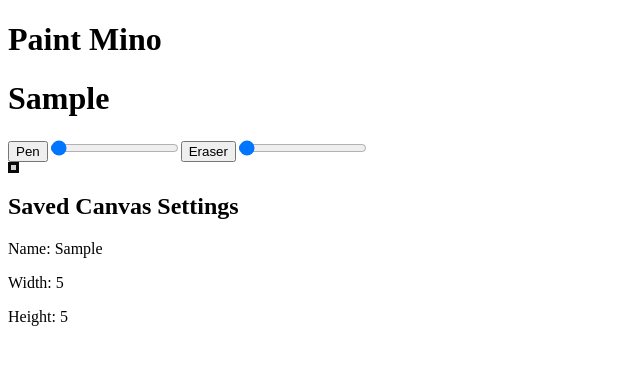
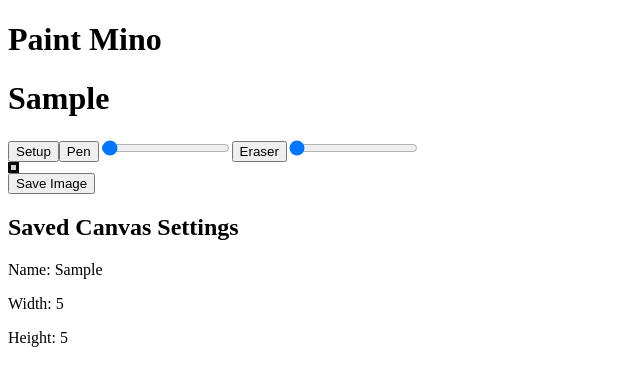
Before and after one commit to homelessAPI/Paint-Mino, a React (Vite) app in the folder paint-mino-react/: page / in a window 1280 px wide. Both pictures are taken after typing "Sample", "5", "5" into the empty fields and a click on the button "Create Canvas". Shown: the top 386 px of the page, without its empty margins (0-640 px from the left). Built offline with nearby package versions, Linux system fonts and the light colour scheme.

Commit message:
Version 0.2 can save images now.

```diff
--- a/paint-mino-react/src/App.jsx
+++ b/paint-mino-react/src/App.jsx
@@ -5,6 +5,7 @@ import Canvas from './components/canvas.jsx'
 import './App.css'
 
 function App() {
+  const savedPaintings = localStorage.getItem('myPaintings') ? JSON.parse(localStorage.getItem('myPaintings')) : [];
   const [canvasData, setCanvasData] = useState(null)
   const navigate = useNavigate()
 
@@ -30,6 +31,7 @@ function App() {
 
     <Routes>
       <Route path="/" element={
+        <div>
           <form onSubmit={handleSubmit}>
             <label htmlFor="canvasName">Canvas Name:</label>
             <input type="text" id="canvasName" name="canvasName" required />
@@ -42,6 +44,20 @@ function App() {
 
             <button type="submit">Create Canvas</button>
           </form>
+
+          <div id='savedImages'>
+            <h1>Saved Paintings</h1>
+            <div id="savedImagesContainer">
+              {savedPaintings.map((painting) =>
+              <div>
+                <img src={painting.image} />
+                <h3>painting.name</h3>
+              </div>)}
+            </div>
+          </div>
+        </div>
+
+
       }/>
       <Route path="/canvas" element={<Canvas />}/>
     </Routes>
--- a/paint-mino-react/src/components/canvas.jsx
+++ b/paint-mino-react/src/components/canvas.jsx
@@ -1,5 +1,5 @@
 
-import { useLocation } from 'react-router'
+import { useLocation, useNavigate } from 'react-router'
 import { drawingTools } from './drawingTools'
 import {useState, useRef} from 'react'
 import '../assets/CSS/canvas.css'
@@ -10,6 +10,7 @@ function Canvas() {
 
     const [activeTool, setActiveTool] = useState('pen')
 
+    const navigate = useNavigate()
     const canvasRef = useRef(null)
     const drawingtools = drawingTools()
 
@@ -55,15 +56,31 @@ function Canvas() {
         return (
             <p>No canvas data available. Please create a canvas first.</p>
         )}
+
+    function saveImage() {
+        const canvasImage = canvasRef.current.toDataURL()
+        const savedPainting = {
+            name: canvasData.name,
+            width: canvasData.width,
+            height: canvasData.height,
+            image: canvasImage
+        }
+
+        console.log(savedPainting)
+        localStorage.setItem("myPaintings", savedPainting)
+    }
+
   return (
     <>
     <div id="canvasContainer">
         <h1>{canvasData.name}</h1>
+        <button onClick={()=> navigate('/')}>Setup</button>
         <button onClick={() => setActiveTool('pen')} id='brushTool'>Pen</button>
         <input id='brushSize' type='range' min={1} max={100} name='brushSize' value={brushSize} onChange={(e) => setbrushSize(Number(e.target.value))}/>
         <button onClick={() => setActiveTool('eraser')} id='eraserTool'>Eraser</button>
         <input id='eraserSize' type='range' min={1} max={200} name='eraserSize' value={eraserSize} onChange={(e) => seteraserSize(Number(e.target.value))}/>
-        <canvas ref={canvasRef} id='canvas' onMouseDown={pointerDown} onMouseMove={pointerMove} onMouseUp={pointerUp} onMouseLeave={pointerUp} width={canvasData.width} height={canvasData.height}></canvas>
+        <canvas name='canvas' ref={canvasRef} id='canvas' onMouseDown={pointerDown} onMouseMove={pointerMove} onMouseUp={pointerUp} onMouseLeave={pointerUp} width={canvasData.width} height={canvasData.height}></canvas>
+        <button onClick={saveImage} >Save Image</button>
     </div>
     </>
   )
```
Also changed, not shown: 1 other file (tests, documents, lock files or other folders). Lines whose indentation alone changed are shown as unchanged.
